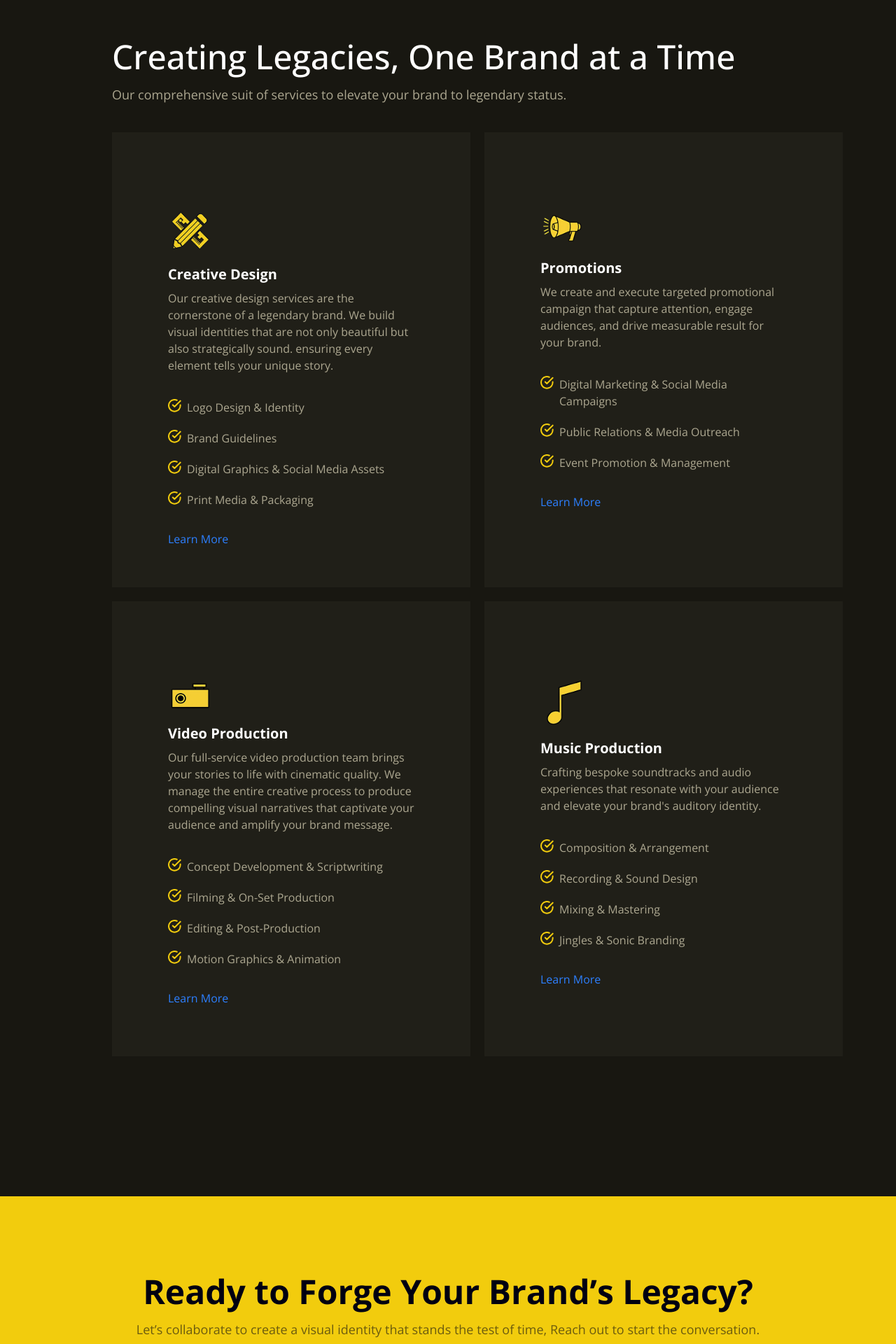
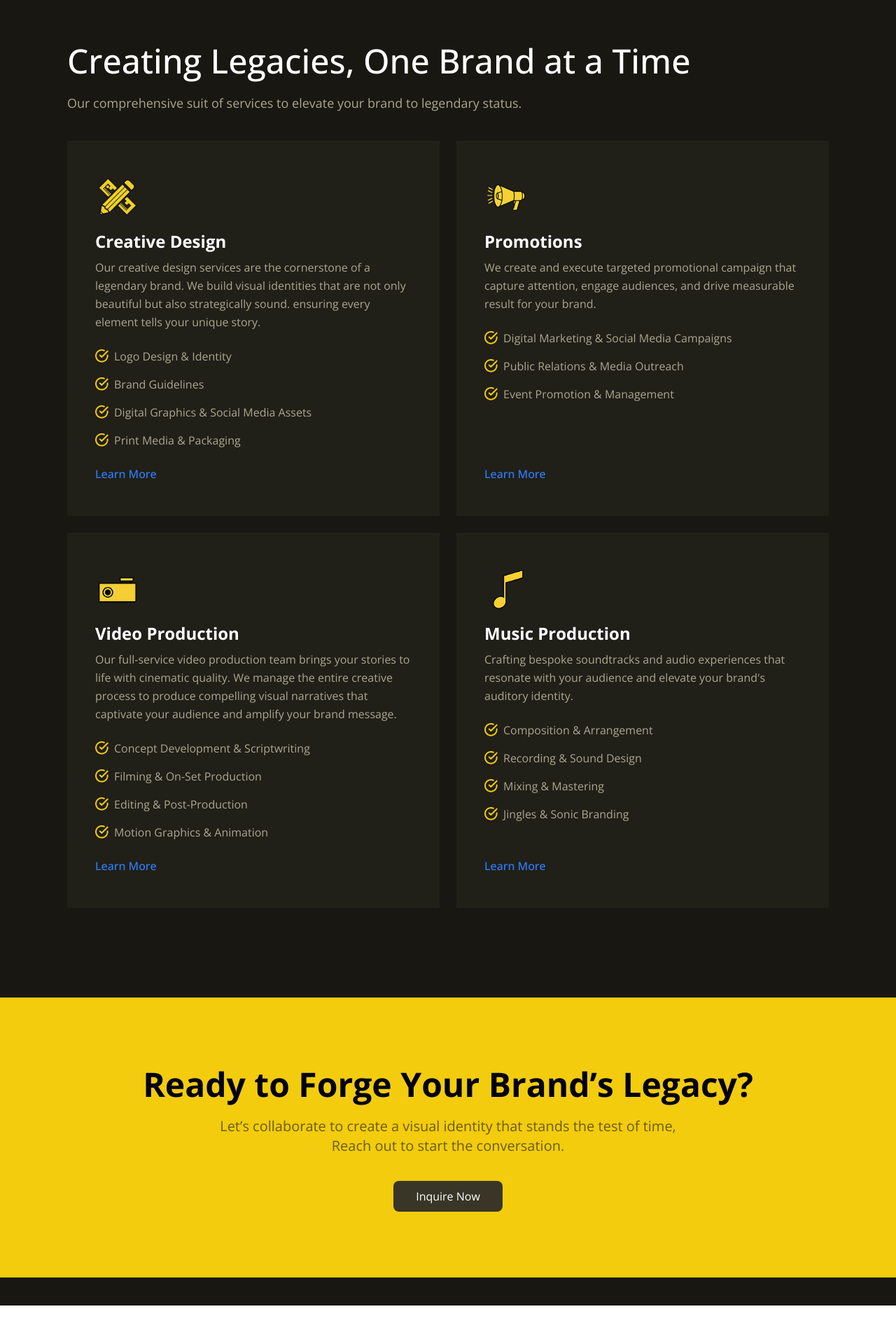
Before and after one commit to David-coding-lab/Aristofrank-World, a Next.js app: page /services in a window 1280 px wide. Shown: the part 140-2060 px from the top of the page at 70% size. After the commit the page ends 2005 px from the top, so only its background shows below. Built offline with nearby package versions, Linux system fonts and the light colour scheme; no server answers; a web font is replaced by a local one.

Commit message:
finihsed the media page and added responsive fixes to some pages

```diff
--- a/app/(services)/services/page.tsx
+++ b/app/(services)/services/page.tsx
@@ -1,7 +1,6 @@
 import { SiteHeader } from "@/components/features/layout/SiteHeader";
-import CTASection from "@/components/ui/CTASection.tsx"
-import Image from "next/image";
-import { alt } from '../opengraph-image';
+import CTASection from "@/components/ui/CTASection"
+import Image, { type StaticImageData } from "next/image";
 
 import DesignIcon from '@/app/assets/graphics.png'
 import PromotionIcon from '@/app/assets/promotion.png'
@@ -12,13 +11,13 @@ export default function Services() {
   return (
     <>
         <SiteHeader />
-        <main className="w-flex h-fit bg-primary pb-10">
-            <div className="flex flex-col items-left justify-start w-full gap-4 pl-40 pt-30">
-                <h1 className="text-5xl font-medium text-secondary" style={{fontFamily: 'var(--font-open-sans)'}}>Creating Legacies, One Brand at a Time</h1>
-                <h4 className="text-lg text-sand" style={{fontFamily: 'var(--font-open-sans)'}}>Our comprehensive suit of services to elevate your brand to legendary status.</h4>
+        <main className="min-h-fit w-full bg-primary pb-10">
+            <div className="mx-auto flex w-full max-w-6xl flex-col gap-4 px-4 pt-24 sm:px-6 sm:pt-28 lg:px-8 lg:pt-30">
+                <h1 className="max-w-4xl text-3xl font-medium leading-tight text-secondary sm:text-4xl lg:text-5xl" style={{fontFamily: 'var(--font-open-sans)'}}>Creating Legacies, One Brand at a Time</h1>
+                <p className="max-w-2xl text-base text-sand sm:text-lg" style={{fontFamily: 'var(--font-open-sans)'}}>Our comprehensive suit of services to elevate your brand to legendary status.</p>
             </div>
 
-            <div className='flex flex-wrap gap-5 pl-40 pt-10'>
+            <div className="mx-auto mt-10 grid w-full max-w-6xl grid-cols-1 gap-5 px-4 sm:grid-cols-2 sm:px-6 lg:gap-6 lg:px-8">
                 <ServiceCard
                     serviceTitle="Creative Design"
                     serviceDescription="Our creative design services are the cornerstone of a
@@ -81,7 +80,7 @@ legendary brand. We build visual identities that are not only beautiful but also
 interface ServiceCardProps {
   serviceTitle: string;
   serviceDescription: string;
-  serviceIconUrl: string;
+  serviceIconUrl: StaticImageData;
   serviceOffers: string[];
   serviceLink: string;
 }
@@ -90,29 +89,29 @@ interface ServiceCardProps {
 
 const ServiceCard = ({ serviceTitle, serviceDescription, serviceIconUrl, serviceOffers, serviceLink }: ServiceCardProps) => {
   return (
-    <div className="px-20 py-27 text-sand bg-[#201F18] max-w-lg max-h-[650px]">
+    <article className="flex h-full w-full max-w-xl flex-col bg-[#201F18] px-6 py-8 text-sand sm:px-8 sm:py-10 lg:px-10 lg:py-12">
       <Image
         src={serviceIconUrl}
         alt={`${serviceTitle} icon`}
         width={64}
         height={64}
-        className="mb-4"
+        className="mb-4 h-12 w-12 object-contain sm:h-16 sm:w-16"
       />
-      <h2 className="text-xl font-bold mb-2 text-secondary">{serviceTitle}</h2>
-      <p className="mb-4">{serviceDescription}</p>
+      <h2 className="mb-2 text-lg font-bold text-secondary sm:text-xl lg:text-2xl">{serviceTitle}</h2>
+      <p className="mb-6 text-sm leading-relaxed sm:text-base">{serviceDescription}</p>
 
-      <ul className="space-y-5 pt-5">
+      <ul className="space-y-3 sm:space-y-4">
         {serviceOffers.map((offer) => (
-          <span key={offer} className='flex aling-center gap-2'>
-            <svg xmlns="http://www.w3.org/2000/svg" width="19" height="19" viewBox="0 0 19 19" fill="none">
+          <li key={offer} className="flex items-start gap-2 text-sm sm:text-base">
+            <svg className="mt-0.5 shrink-0" xmlns="http://www.w3.org/2000/svg" width="19" height="19" viewBox="0 0 19 19" fill="none">
               <path d="M17.6667 8.57144V9.3381C17.6656 11.1351 17.0838 12.8837 16.0078 14.323C14.9318 15.7622 13.4194 16.8152 11.6961 17.3247C9.97286 17.8342 8.13105 17.773 6.44539 17.1503C4.75973 16.5275 3.32055 15.3765 2.34247 13.869C1.36439 12.3615 0.899826 10.5782 1.01806 8.78503C1.1363 6.99191 1.83101 5.28504 2.99857 3.919C4.16613 2.55295 5.74399 1.60092 7.49682 1.20489C9.24966 0.808861 11.0836 0.990051 12.725 1.72144M17.6667 2.67144L9.33334 11.0131L6.83334 8.5131" strokeWidth="2" strokeLinecap="round" strokeLinejoin="round" stroke="#F2CC0D"/>
             </svg>
-            <li>{offer}</li>
-          </span>
+            <span>{offer}</span>
+          </li>
         ))}
       </ul>
 
-      <a href={serviceLink} className="text-blue-500 hover:underline mt-8 inline-block">Learn More</a>
-    </div>
+      <a href={serviceLink} className="mt-auto inline-flex min-h-[44px] items-center pt-6 text-sm font-medium text-blue-500 hover:underline sm:text-base">Learn More</a>
+    </article>
   );
 };
--- /dev/null
+++ b/components/features/media/LoadMoreVIdeos.tsx
@@ -0,0 +1,49 @@
+
+"use client";
+
+import { useState } from "react";
+import Video from "@/components/ui/Video";
+
+interface VideoItem {
+  id: string;
+  videoTitle: string;
+  videoThumbnailUrl: string;
+  videoUrl: string;
+}
+
+interface LoadMoreVideosProps {
+  videos: VideoItem[];
+}
+
+export default function LoadMoreVideos({
+  videos,
+}: LoadMoreVideosProps) {
+  const [visibleCount, setVisibleCount] = useState(6);
+
+  return (
+    <div className="flex flex-col gap-10">
+      <div className="grid grid-cols-[repeat(auto-fit,minmax(min(100%,250px),1fr))] gap-4">
+        {videos.slice(0, visibleCount).map((video) => (
+          <Video
+            key={video.id}
+            videoTitle={video.videoTitle}
+            videoThumbnailUrl={video.videoThumbnailUrl}
+            videoUrl={video.videoUrl}
+          />
+        ))}
+      </div>
+
+      {visibleCount < videos.length && (
+        <button
+          type="button"
+          onClick={() =>
+            setVisibleCount((previous) => previous + 6)
+          }
+          className="self-center rounded-md bg-[#393628] px-4 py-3 text-sm font-medium text-white transition-colors hover:bg-[#4a4736]"
+        >
+          Load More
+        </button>
+      )}
+    </div>
+  );
+}
--- /dev/null
+++ b/components/features/media/VideoContainer.tsx
@@ -0,0 +1,25 @@
+import LoadMoreVideos from "./LoadMoreVIdeos";
+
+interface VideoItem {
+  id: string;
+  videoTitle: string;
+  videoThumbnailUrl: string;
+  videoUrl: string;
+}
+
+interface VideoContainerProps {
+  videos: VideoItem[];
+}
+
+function VideoContainer({ videos }: VideoContainerProps) {
+
+  return (
+    <div className="flex flex-col gap-10">
+        <section className="mx-auto w-full max-w-[1400px] px-4 py-6 sm:px-6 lg:px-8">
+            <LoadMoreVideos videos={videos} />
+        </section>
+    </div>
+  );
+}
+
+export default VideoContainer;
--- a/components/ui/CTASection.tsx
+++ b/components/ui/CTASection.tsx
@@ -3,13 +3,13 @@ import Link from 'next/link'
 
 function CTASection() {
   return (
-    <div className='bg-accent gap-4 h-[50vh] mt-50 flex flex-col justify-center text-center'>
-        <h1 className="font-body text-5xl font-bold text-[#001]" style={{fontFamily: 'var(--font-open-sans)'}}>Ready to Forge Your Brand’s Legacy?</h1>
-        <h4 className="text-lg text-[#6B5B0F] font-body">Let’s collaborate to create a visual identity that stands the test of time, Reach out to start the conversation.</h4>
+    <div className='mt-16 flex min-h-[50vh] flex-col justify-center gap-4 bg-accent px-4 py-12 text-center sm:mt-24 sm:px-6 sm:py-16 lg:mt-32 lg:px-8 lg:py-20'>
+        <h2 className="mx-auto max-w-4xl text-3xl font-bold leading-tight text-[#001] sm:text-4xl lg:text-5xl" style={{fontFamily: 'var(--font-open-sans)'}}>Ready to Forge Your Brand’s Legacy?</h2>
+        <p className="mx-auto max-w-2xl text-base text-[#6B5B0F] sm:text-lg lg:text-xl">Let’s collaborate to create a visual identity that stands the test of time, Reach out to start the conversation.</p>
 
         <Link
           href='/home'
-          className='flex justify-center items-center bg-[#393628] self-center rounded-[8px] mt-5 text-secondary w-50 h-12'
+          className='mt-5 flex min-h-[44px] w-full max-w-xs items-center justify-center self-center rounded-[8px] bg-[#393628] px-8 text-secondary sm:w-auto'
         >
           Inquire Now
         </Link>
--- a/components/ui/HeroSection.tsx
+++ b/components/ui/HeroSection.tsx
@@ -22,7 +22,7 @@ function HeroSection({
         lg:min-h-123.75 lg:py-28
       "
       style={{
-        backgroundImage: "url('/assets/hero_bg.png')",
+        backgroundImage: "url('/hero_bg.png')",
       }}
     >
       {/* Background overlay */}
--- /dev/null
+++ b/components/ui/Video.tsx
@@ -0,0 +1,34 @@
+import Link from "next/link";
+
+interface VideoProps {
+    videoUrl: string;
+    videoTitle: string;
+    videoThumbnailUrl: string;
+}
+
+function Video({ videoTitle, videoThumbnailUrl, videoUrl }: VideoProps) {
+  return (
+    <div
+      className="group relative aspect-[3/4] w-full overflow-hidden rounded-xl bg-[#201F18]"
+      style={{
+        backgroundImage: `url('${videoThumbnailUrl}')`,
+        backgroundSize: "cover",
+        backgroundPosition: "center",
+      }}
+    >
+        <Link href={videoUrl} target="_blank" rel="noopener noreferrer">
+            {/* Dark overlay */}
+            <div className="absolute inset-0 bg-[rgba(0,0,0,0.3)] transition-colors duration-300 group-hover:bg-[rgba(0,0,0,0.4)]" />
+
+            {/* Video title */}
+            <div className="absolute inset-x-0 bottom-0 z-10 p-3 sm:p-4">
+                <h3 className="font-['Open_Sans'] text-sm font-medium leading-snug text-white sm:text-base lg:text-md">
+                    {videoTitle}
+                </h3>
+            </div>
+        </Link>
+    </div>
+  );
+}
+
+export default Video;
```
Also changed, not shown: app/media/page.tsx (+67 -2 lines).
